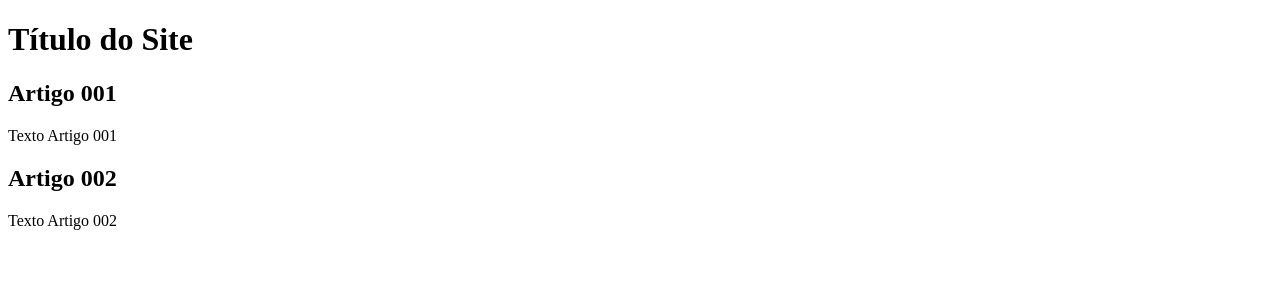
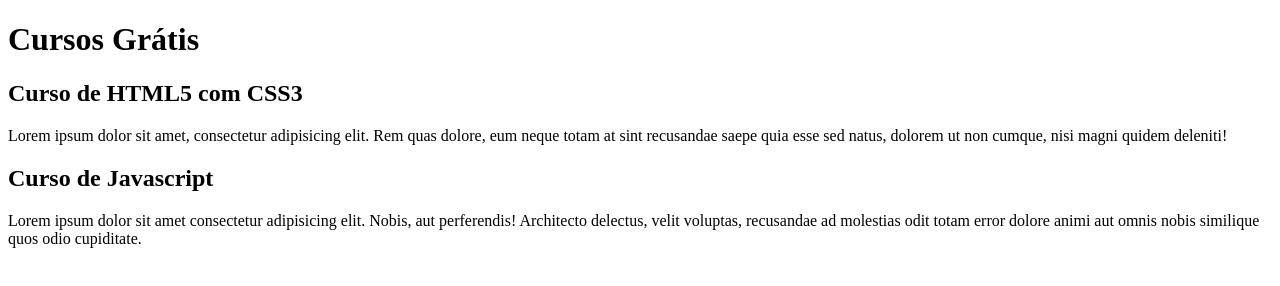
Before and after one commit to rubens-batista/projeto-site, a plain HTML site: page index.html in a window 1280 px wide. Drawn offline with Linux system fonts and the light colour scheme.

Commit message:
comecei a escrever o conteudo

```diff
--- a/index.html
+++ b/index.html
@@ -8,15 +8,15 @@
 <body>
     <main>
         <header>
-            <h1>Título do Site</h1>
+            <h1>Cursos Grátis</h1>
         </header>
         <article>
-            <h2>Artigo 001</h2>
-            <p>Texto Artigo 001</p>
+            <h2>Curso de HTML5 com CSS3</h2>
+            <p>Lorem ipsum dolor sit amet, consectetur adipisicing elit. Rem quas dolore, eum neque totam at sint recusandae saepe quia esse sed natus, dolorem ut non cumque, nisi magni quidem deleniti!</p>
         </article>
         <article>
-            <h2>Artigo 002</h2>
-            <p>Texto Artigo 002</p>
+            <h2>Curso de Javascript</h2>
+            <p>Lorem ipsum dolor sit amet consectetur adipisicing elit. Nobis, aut perferendis! Architecto delectus, velit voluptas, recusandae ad molestias odit totam error dolore animi aut omnis nobis similique quos odio cupiditate.</p>
         </article>
     </main>
 </body>
```
